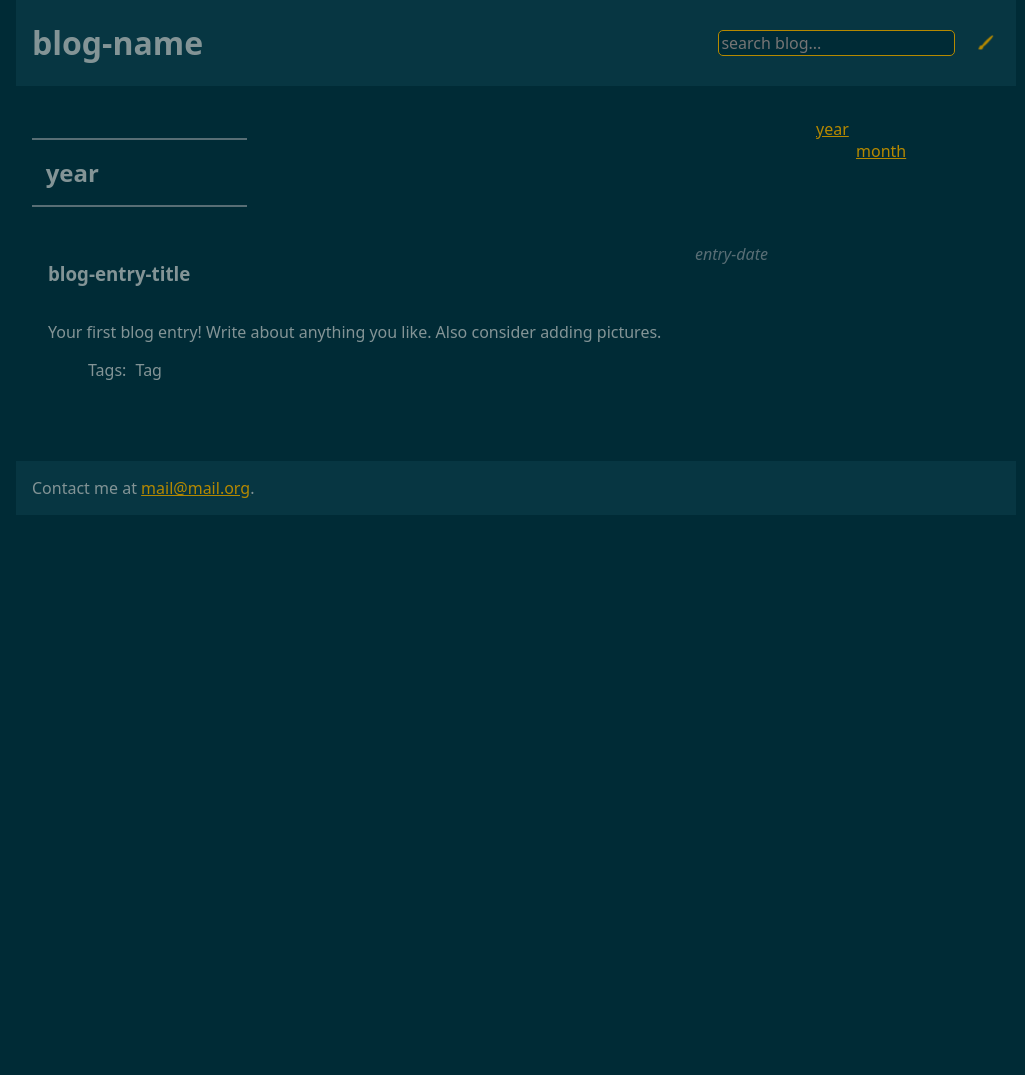
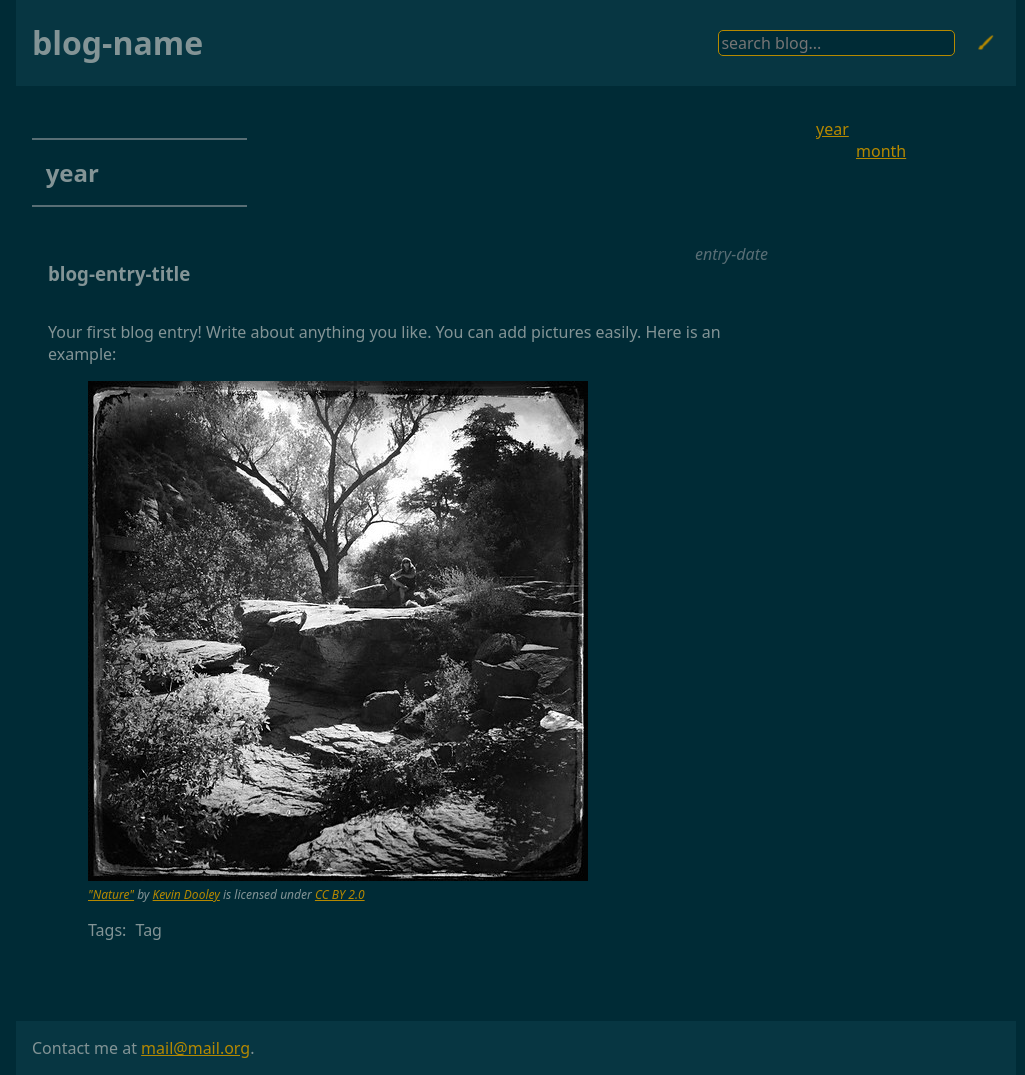
Before and after one commit to tr3st0r/simple-blog, a plain HTML site: page index.html in a window 1280 px wide. Shown: the whole page, without its empty margins (124-1149 px from the left). Before the commit the page ends 800 px from the top, so only its background shows below. Drawn offline with Linux system fonts and the light colour scheme.

Commit message:
pictures

```diff
--- a/style/main.css
+++ b/style/main.css
@@ -132,6 +132,17 @@ main article span.entry-date {
   color: var(--secondary-text);
 }
 
+/* Images in the article */
+main article img {
+  max-width: 100%;
+  height: auto;
+}
+
+main article figcaption {
+  font-size: 0.75rem;
+  font-style: italic;
+}
+
 main article ul:last-child::before {
   content: "Tags:";
   margin-right: 1ch;
```
Also changed, not shown: index.html (+8 -1 lines), imgs/nature.jpg (added).
